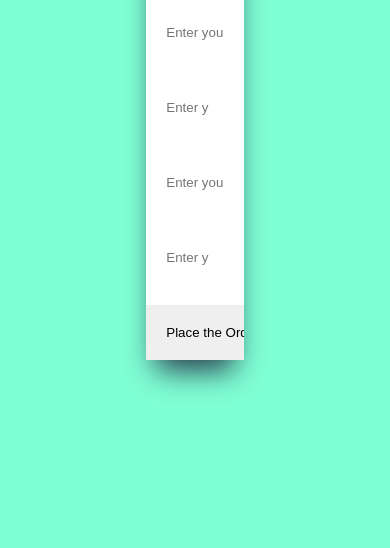
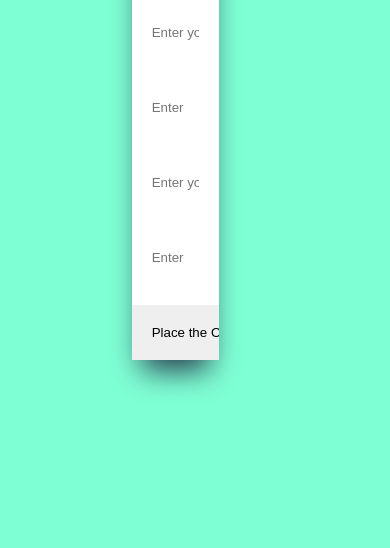
Before and after one commit to Niranjan1321/OnlineStore, a plain HTML site: page checkout.html in a window 390 px wide. Shown: the part 296-844 px from the top of the page. Drawn offline with Linux system fonts and the light colour scheme.

Commit message:
media-query-2

```diff
--- a/checkout.html
+++ b/checkout.html
@@ -18,7 +18,7 @@
 
     </div>
 
-    <div >
+    <div id="formdiv">
 
         <form id="formBox">
 
--- a/index.css
+++ b/index.css
@@ -43,6 +43,20 @@ body{
 @media (max-width : 500px){
     #displayData{
         grid-template-columns: repeat(1, 1fr);
+        height: 150px;
+    }
+
+    #formdiv{
+        margin: 0px;
+        height: 400px;
+        width: 90%;
+    }
+    #formBox{
+
+        margin: 0px;
+
+        width: 100%;
+        margin: 0px;
     }
 }
 
```
